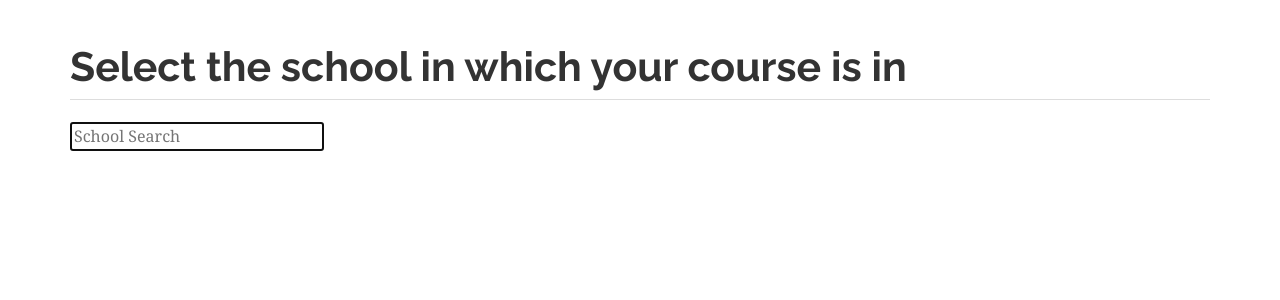
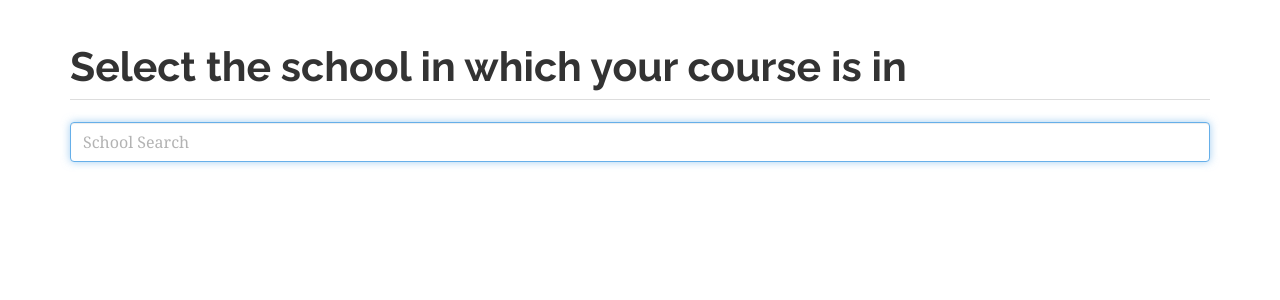
Before and after one commit to papes1ns/notedrop, a Django app: template templates/main/schools.html in a window 1280 px wide. Shown: the top 300 px of the page. Run offline with Django 3.2, Linux system fonts and the light colour scheme; the template is opened without the code that fills it, so the values that code supplies are empty; some libraries are stand-ins or nearby versions.

Commit message:
Better looking school selection page

```diff
--- a/templates/main/schools.html
+++ b/templates/main/schools.html
@@ -4,7 +4,7 @@
 
 {% block content %}
 <h1 class="page-header">Select the school in which your course is in</h1>
-  <input id='school-search' type='text' placeholder='School Search' />
+  <input class='form-control' id='school-search' type='text' placeholder='School Search' />
 
   <ul id='school-list'>
   {% for school in schools %}
@@ -28,4 +28,9 @@ $(document).ready(function(){
   });
 });
 </script>
+<style>
+#school-search {
+  margin-bottom: 20px;
+}
+</style>
 {% endblock %}
--- a/templates/main/states.html
+++ b/templates/main/states.html
@@ -3,9 +3,8 @@
 {% block title %}State Selection{% endblock %}
 
 {% block content %}
-  <h1 class="page-header">Select the state in which your school is in</h1>
-
-  <table>
+  <h1>Select the state in which your school is in</h1>
+  <table class='table'>
     <tr>
     {% for state in states %}
       <td><a href='{% url 'school_selection' state=state|slugify %}'>{{ state }}</a></td>
```
